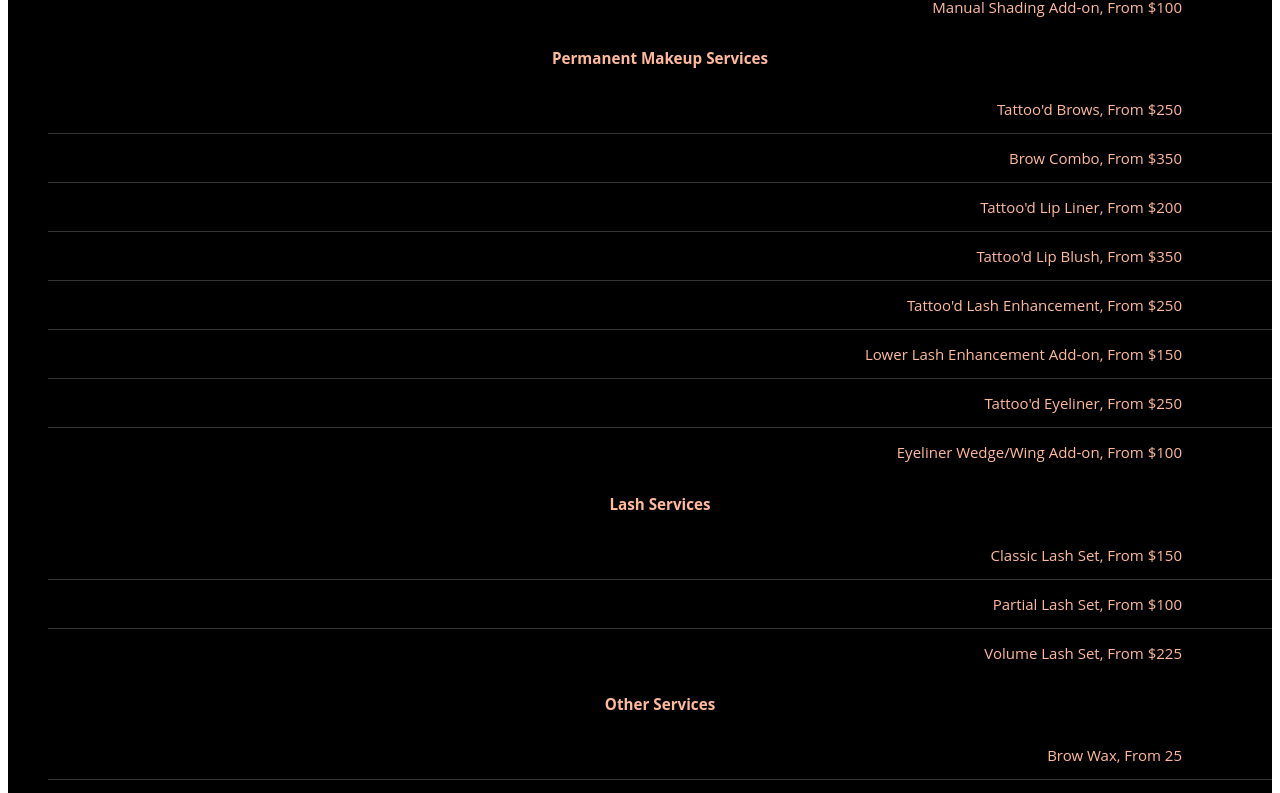
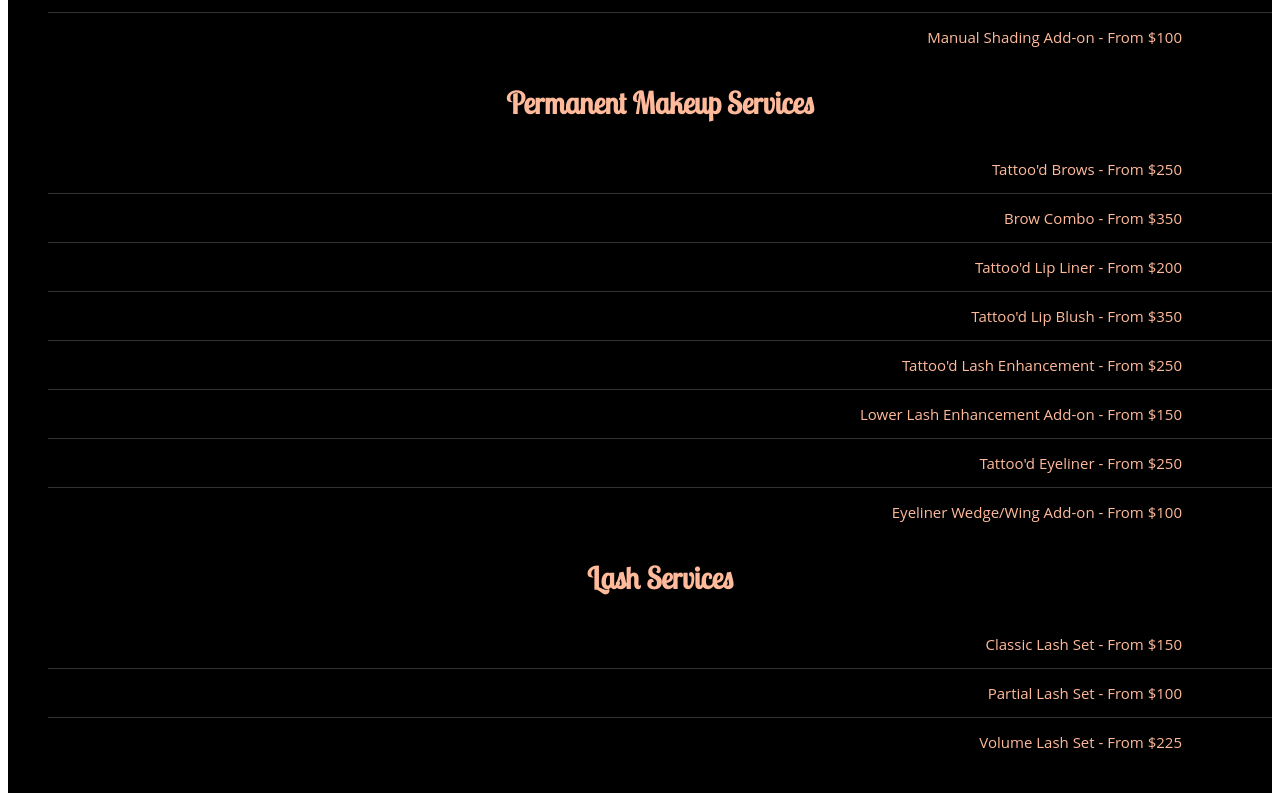
Before and after one commit to LDRMuse/kari_conquers_the_world, a React (Create React App) app in the folder client/: page / in a window 1280 px wide. Shown: the part 1513-2306 px from the top of the page. Built offline with nearby package versions, Linux system fonts and the light colour scheme.

Commit message:
change menu display

```diff
--- a/client/src/assets/list-of-services.json
+++ b/client/src/assets/list-of-services.json
@@ -92,27 +92,27 @@
   [
     {
       "title": "Brow Wax",
-      "price": "From 25",
+      "price": "From $25",
       "id": "1"
     },
     {
       "title": "Brow Wax + Tint",
-      "price": "From 35",
+      "price": "From $35",
       "id": "2"
     },
     {
       "title": "Brow Henna",
-      "price": "From 45",
+      "price": "From $45",
       "id": "3"
     },
     {
       "title": "Tattoo's Freckles",
-      "price": "From 65",
+      "price": "From $65",
       "id": "4"
     },
     {
       "title": "Tattoo's Beauty Mark",
-      "price": "From 40",
+      "price": "From $40",
       "id": "5"
     }
   ]
--- a/client/src/components/views/menu/Menu.js
+++ b/client/src/components/views/menu/Menu.js
@@ -9,7 +9,7 @@ export const Menu = () => {
     const price = s.price
     const id = s.id
 
-    return <li key={id}>{title}, {price}</li>
+    return <li key={id}>{title} - {price}</li>
   })
 
   const permanent = services[1].map((s) => {
@@ -17,7 +17,7 @@ export const Menu = () => {
     const price = s.price
     const id = s.id
 
-    return <li key={id}>{title}, {price}</li>
+    return <li key={id}>{title} - {price}</li>
   })
 
   const lash = services[2].map((s) => {
@@ -25,7 +25,7 @@ export const Menu = () => {
     const price = s.price
     const id = s.id
 
-    return <li key={id}>{title}, {price}</li>
+    return <li key={id}>{title} - {price}</li>
   })
 
   const other = services[3].map((s) => {
@@ -33,7 +33,7 @@ export const Menu = () => {
     const price = s.price
     const id = s.id
 
-    return <li key={id}>{title}, {price}</li>
+    return <li key={id}>{title} - {price}</li>
   })
 
 
@@ -47,24 +47,24 @@ export const Menu = () => {
           <div id="menuBoxx" className="menuBox">
             <div className='column1'>
               <ul className='ulMenu'>
-                <h3>Microblading Services</h3>
+                <h1 className='h1Class'>Microblading Services</h1>
                 {microblading}
               </ul>
 
               <ul className='ulMenu'>
-                <h3>Permanent Makeup Services</h3>
+                <h1 className='h1Class'>Permanent Makeup Services</h1>
                 {permanent}
               </ul>
             </div>
 
             <div className="column2">
               <ul className='ulMenu'>
-                <h3>Lash Services</h3>
+                <h1 className='h1Class'>Lash Services</h1>
                 {lash}
               </ul>
 
               <ul className='ulMenu'>
-                <h3>Other Services</h3>
+                <h1 className='h1Class'>Other Services</h1>
                 {other}
               </ul>
 
```
